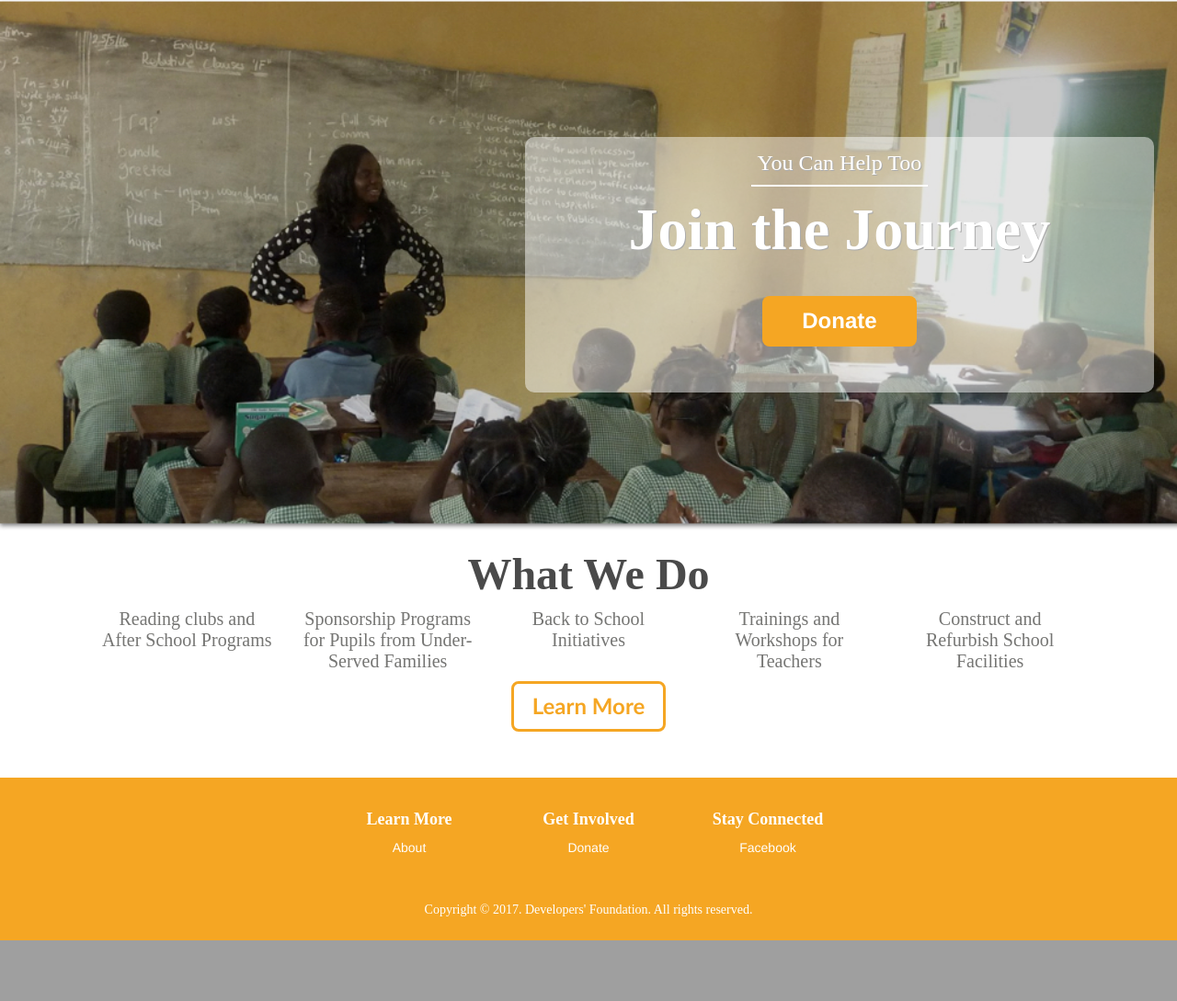
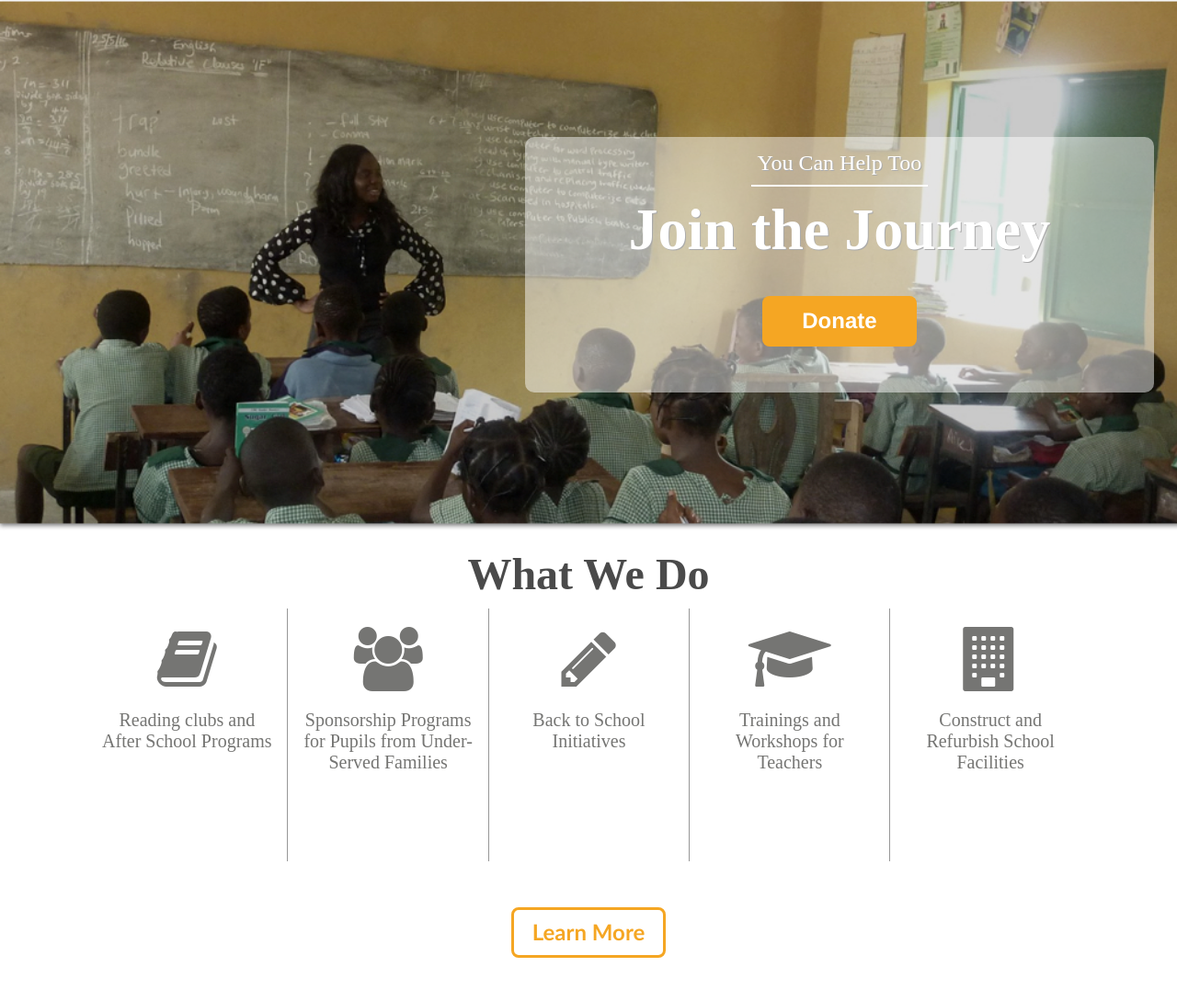
Before and after one commit to Developers-Foundation/dolly, a PHP site: page / in a window 1280 px wide. Shown: the part 774-1863 px from the top of the page at 92% size. Before the commit the page ends 1797 px from the top, so only its background shows below. Run offline with PHP 8.4, Linux system fonts and the light colour scheme; some libraries are stand-ins or nearby versions.

Commit message:
v0.1 for homepage

```diff
--- a/public_html/assets/css/style.css
+++ b/public_html/assets/css/style.css
@@ -98,6 +98,16 @@ footer{
  #journey button{
      margin-bottom: 50px;
  }
+#whatwedo i{
+    border-radius: 25%;
+    color: #757573;
+    padding:10px 10px 10px 10px;
+    margin: 10px 10px 10px 10px;
+}
+#whatwedo i:hover{
+    background-color: #f5a623;
+    color: #ffffff;
+}
 
  .learnMore{
      width: 168px;
@@ -106,6 +116,7 @@ footer{
      background-color: #ffffff;
      border: solid 3px #f5a623;
      margin-bottom: 50px;
+     margin-top: 50px;
  }
 .learnMore a{
     font-family: Calibri;
@@ -113,3 +124,35 @@ footer{
     font-weight: bold;
     color: #f5a623;
 }
+.vline{
+    height: 275px;
+    border-left: solid 1px #979797;
+}
+
+#emailus{
+    background-image: url("../img/main/email.jpg");
+    background-size: cover;
+    background-repeat: no-repeat;
+}
+
+#emailus p{
+    font-size: 24px;
+    font-weight: 500;
+    color: #4d4c4d;
+    padding: 20px;
+}
+
+#emailus a{
+    font-size: 24px;
+    font-weight: 800;
+    font-stretch: condensed;
+    color: #ffffff;
+}
+.email{
+    width: 168px;
+    height: 55px;
+    border-radius: 8px;
+    background-color: #eb4156;
+    border: solid 3px #eb4156;
+    margin: 0px 0px 20px 0px;
+}
--- a/public_html/footer.php
+++ b/public_html/footer.php
@@ -2,16 +2,16 @@
     <div class="container">
 
         <div class="row text-center footercolor" style="margin-bottom: 50px; margin-top: 25px">
-            <div class="col-md-2 col-md-offset-3 ">
+            <div class="col-md-4">
                 <h4><strong>Learn More</strong></h4>
                 <a class="footercolor" href="about.php">About</a>
             </div>
-            <div class="col-md-2 ">
+            <div class="col-md-4">
                 <h4><strong>Get Involved</strong></h4>
                 <a class="footercolor" href="donate.php">Donate</a>
 
             </div>
-            <div class="col-md-2 ">
+            <div class="col-md-4">
                 <h4><strong>Stay Connected</strong></h4>
                 <a class="footercolor" href="https://www.facebook.com/DollyChildrenFoundation/" target="_blank">Facebook</a>
             </div>
--- a/public_html/indexHTML.php
+++ b/public_html/indexHTML.php
@@ -15,31 +15,36 @@
     </div>
 </div>
 <div id="whatwedo">
-    <div class="row">
-        <div class="col-md-12 text-center">
+    <div class="row text-center">
+        <div class="col-md-12">
             <h1><b>What We Do</b></h1>
         </div>
         <div class="col-md-2 col-md-offset-1">
+            <i class="fa fa-5x fa-book"></i>
             <p>
                 Reading clubs and After School Programs
             </p>
         </div>
-        <div class="col-md-2">
+        <div class="col-md-2 vline">
+            <i class="fa fa-5x fa-users"></i>
             <p>
                 Sponsorship Programs for Pupils from Under-Served Families
             </p>
         </div>
-        <div class="col-md-2">
+        <div class="col-md-2 vline">
+            <i class="fa fa-5x fa-pencil"></i>
             <p>
                 Back to School Initiatives
             </p>
         </div>
-        <div class="col-md-2">
+        <div class="col-md-2 vline">
+            <i class="fa fa-5x fa-graduation-cap"></i>
             <p>
                 Trainings and Workshops for Teachers
             </p>
         </div>
-        <div class="col-md-2">
+        <div class="col-md-2 vline">
+            <i class="fa fa-5x fa-building"></i>
             <p>
                 Construct and Refurbish School Facilities
             </p>
@@ -53,5 +58,14 @@
 
 </div>
 <div id="emailus">
-
+    <div class="row">
+        <div class="col-md-offset-1 col-md-4 text-center">
+            <div class="whiteBG">
+                <p><b>Send us your questions, or request for any additional information.</b></p>
+                <button class="btn email">
+                    <a href="contact.php">Email Us</a>
+                </button>
+            </div>
+        </div>
+    </div>
 </div>
```
Also changed, not shown: public_html/assets/img/main/MobileClinic_smiles_201077.jpg (deleted).
